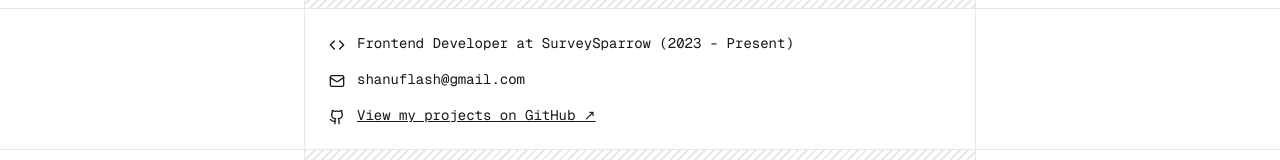
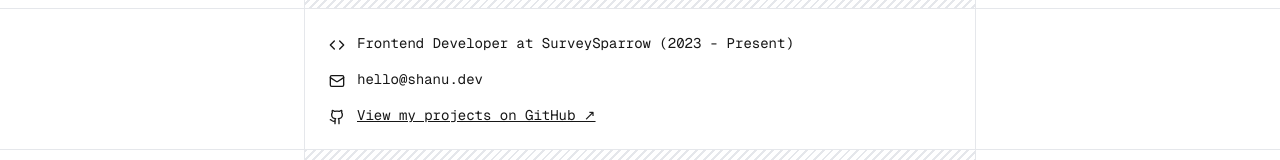
Before and after one commit to shanuflash/portfolio, a Next.js app: page / in a window 1280 px wide. Shown: the part 334-494 px from the top of the page. Built offline with nearby package versions, Linux system fonts and the light colour scheme.

Commit message:
change email

```diff
--- a/src/data/portfolio.js
+++ b/src/data/portfolio.js
@@ -249,10 +249,10 @@
     icon: 'Mail',
     content: (
       <a
-        href="mailto:shanuflash@gmail.com"
+        href="mailto:hello@shanu.dev"
         className="text-sm text-foreground hover:underline"
       >
-        shanuflash@gmail.com
+        hello@shanu.dev
       </a>
     )
   },
```
